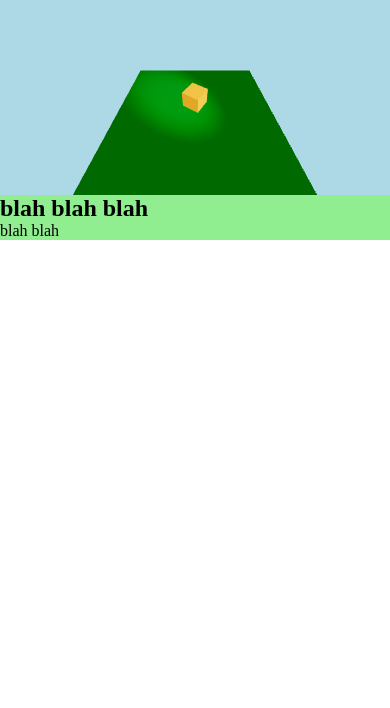
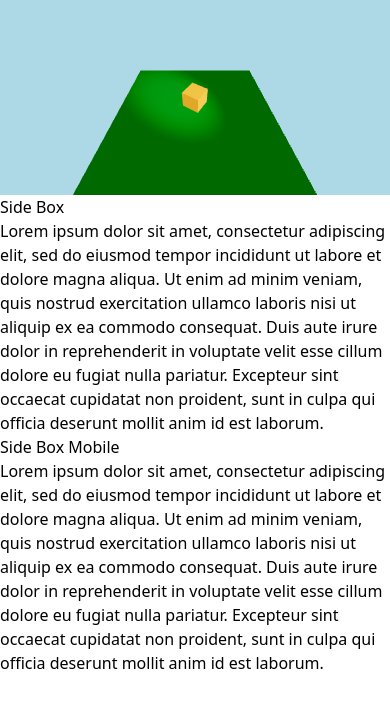
Before and after one commit to arctex-inc/arctex-website, a React (Vite) app in the folder frontend/: page / in a window 390 px wide. Shown: the top 708 px of the page. Built offline with nearby package versions, Linux system fonts and the light colour scheme.

Commit message:
Added side box on absolute right on desktop screen. Moved it to bottom on mobile screen

```diff
--- a/frontend/src/App.css
+++ b/frontend/src/App.css
@@ -1,3 +1,7 @@
+@tailwind base;
+@tailwind components;
+@tailwind utilities;
+
 #root {
   width: 100%;
   margin: 0;
@@ -33,15 +37,6 @@ Canvas {
   padding: 0;
 }
 
-.item2 {
-  flex: 1 0 20%;
-  /* Take up 20% of the width */
-  background-color: lightgreen;
-  margin: 0;
-  padding: 0;
-  position: sticky;
-}
-
 @media (max-width: 600px) {
 
   .item1,
--- a/frontend/src/App.jsx
+++ b/frontend/src/App.jsx
@@ -28,12 +28,30 @@ function App() {
         </mesh>
         <MapControls />
       </Canvas>
-      <section className='item2'>
-        <h1>blah blah blah</h1>
-        <p>blah blah</p>
-      </section>
+      {/* Side-box*/}
+      <div className="hidden md:block absolute top-0 right-0 h-full w-1/4 bg-white">
+        <h4 className="text-center font-bold">
+          Side Box
+        </h4>
+        <p className="text-2xl">
+          Lorem ipsum dolor sit amet, consectetur adipiscing elit, sed do eiusmod tempor incididunt ut labore et dolore magna aliqua.
+          Ut enim ad minim veniam, quis nostrud exercitation ullamco laboris nisi ut aliquip ex ea commodo consequat.
+          Duis aute irure dolor in reprehenderit in voluptate velit esse cillum dolore eu fugiat nulla pariatur.
+          Excepteur sint occaecat cupidatat non proident, sunt in culpa qui officia deserunt mollit anim id est laborum.
+        </p>
+      </div>
+      <div className="md:hidden absolute bottom-0 inset-x-0 bg-white h-1/4">
+        <h4 className="text-center font-bold">
+          Side Box Mobile
+        </h4>
+        <p className="text-2xl">
+          Lorem ipsum dolor sit amet, consectetur adipiscing elit, sed do eiusmod tempor incididunt ut labore et dolore magna aliqua.
+          Ut enim ad minim veniam, quis nostrud exercitation ullamco laboris nisi ut aliquip ex ea commodo consequat.
+          Duis aute irure dolor in reprehenderit in voluptate velit esse cillum dolore eu fugiat nulla pariatur.
+          Excepteur sint occaecat cupidatat non proident, sunt in culpa qui officia deserunt mollit anim id est laborum.
+        </p>
+      </div>
     </>
-    // </div>
   )
 }
 
```
